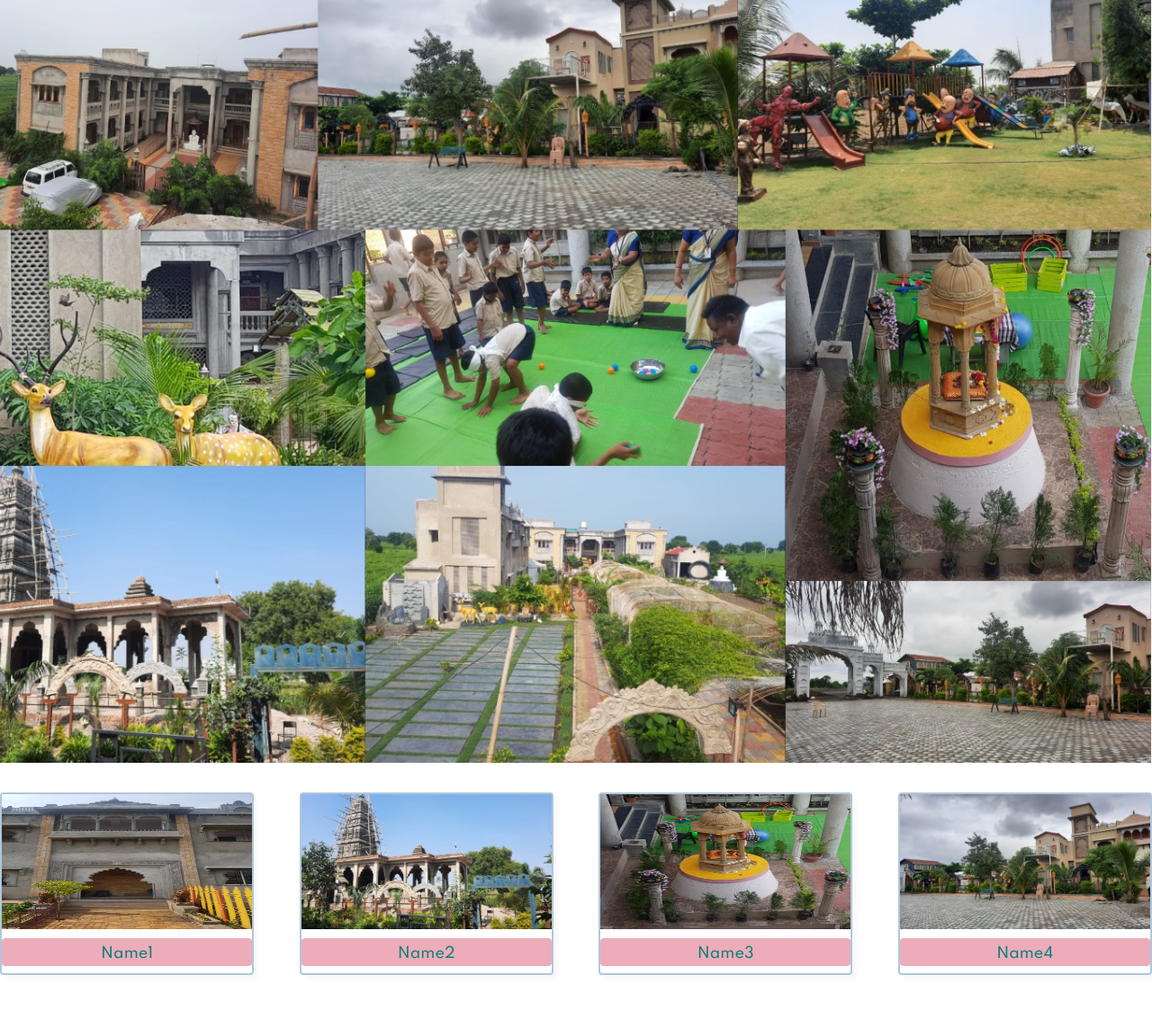
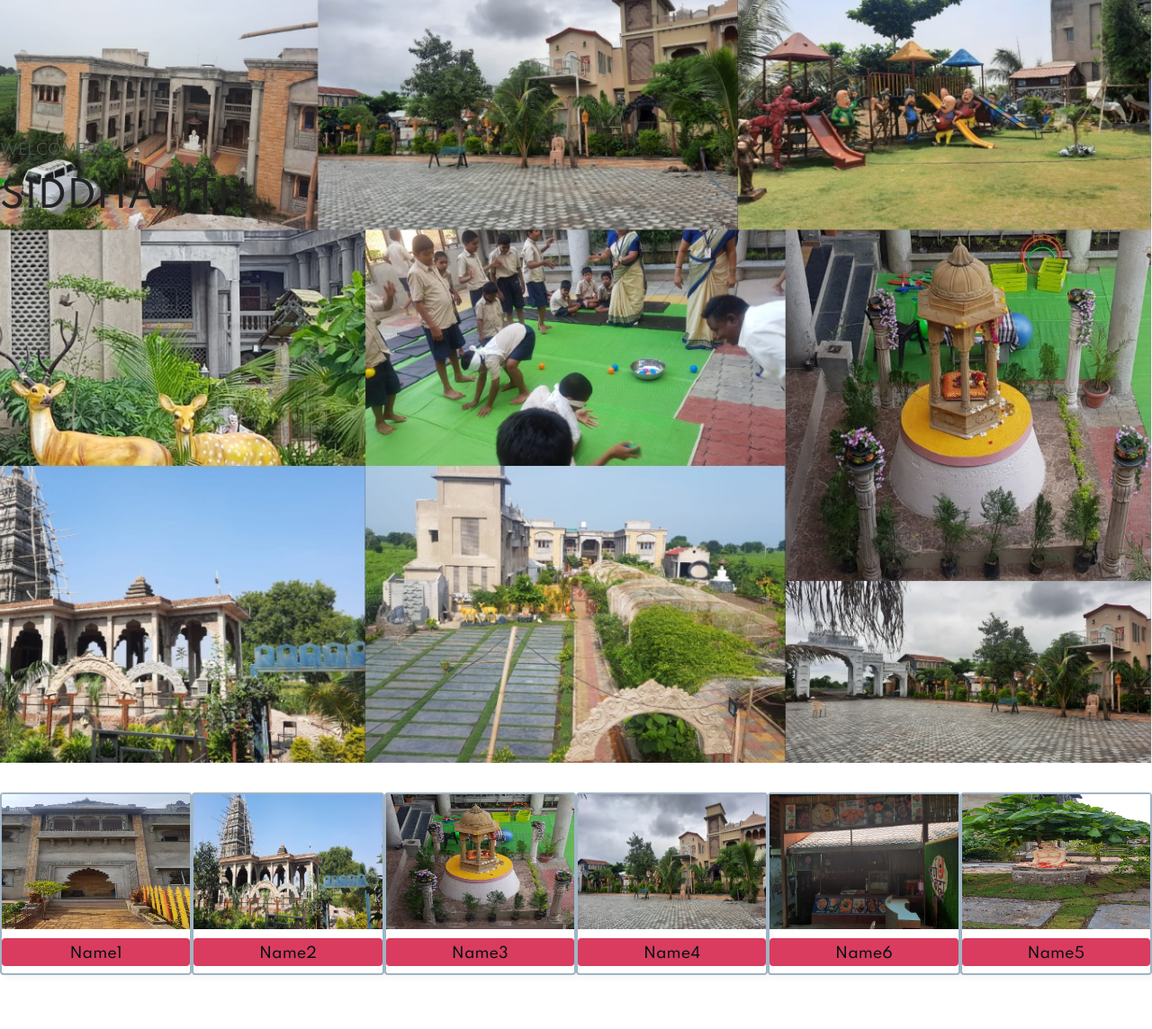
Before and after one commit to o-er/S-web, a plain HTML site: page code1/index.html in a window 1280 px wide. Shown: the part 149-1293 px from the top of the page at 90% size. After the commit the page ends 1264 px from the top, so only its background shows below. Drawn offline with nearby package versions, Linux system fonts and the light colour scheme.

Commit message:
Add files via upload

```diff
--- a/code1/index.html
+++ b/code1/index.html
@@ -48,14 +48,19 @@
    <section id="hero">
 
    </section>
+   <div class="text-box" >
+    <p>WELCOME TO </p>
+    <h1>SIDDHAPITH</h1>
+   </div>
 
    <section id="feature">
+
     <div class="fe-box">
-      <img src="img/feature1.jpg "  width="180" height="150"  alt="">
+      <img src="img/feature1.jpg" width="180" height="150" alt="">
       <h6>Name1</h6>
      </div>
      <div class="fe-box">
-      <img src="img/feature2.jpg " width="180" height="150"  alt="">
+      <img src="img/feature2.jpg" width="180" height="150"  alt="">
       <h6>Name2</h6>
      </div>
      <div class="fe-box">
@@ -63,7 +68,7 @@
       <h6>Name3</h6>
      </div>
      <div class="fe-box">
-      <img src="img/feature4.jpg " width="180" height="150"  alt="">
+      <img src="img/feature4.jpg" width="180" height="150"  alt="">
       <h6>Name4</h6>
      </div>
      <div class="fe-box">
@@ -71,7 +76,7 @@
       <h6>Name6</h6>
      </div>
      <div class="fe-box">
-      <img src="img/feature5.jpg " width="280" height="150"  alt="">
+      <img src="img/feature6.jpg " width="280" height="150"  alt="">
       <h6>Name5</h6>
      </div>
    </section>
--- a/code1/style.css
+++ b/code1/style.css
@@ -52,7 +52,7 @@ p{
 
 body {
     width: 100%;
-
+    background-color: #eff0f6;
 }
 
 
@@ -118,27 +118,33 @@ position: relative ;
     display: flex;
     align-items: center;
     justify-content: space-between;
-    flex-wrap: wrap;
+    flex-flow:row;
+
+
+
 }
 #feature .fe-box{
-    width: 282.3px;
+    width:282.3px ;
     text-align: center;
 
     box-shadow: 5px 5px 5px rgba(0, 0, 0, 0.03);
-    border: 2.1px solid #b0c7db;
+    border: 2.1px solid #a0b4c4;
     border-radius: 4px;
     margin: 31.5px 0;
-
+    transition: 1s;
 
 
 }
 
 #feature .fe-box:hover{
-    box-shadow: 14px 14px 14px rgba(52, 45, 171, 0.1);
+    transform: scale(1.3);
+    z-index: 2;
+    box-shadow: 14px 14px 14px rgba(71, 16, 1, 0.1);
 }
 
 #feature .fe-box img{
-    width:100%;
+    width: 100%;
+    margin: auto;
     margin-bottom: 10px;
 }
 
@@ -146,8 +152,8 @@ position: relative ;
     padding: 9px 8px 6px 8px;
     line-height: 1;
     border-radius: 4px;
-    color: #088178;
-    background-color: #edacba;
+    color: #041413;
+    background-color: #d93c5e;
 }
 #body {
     position: relative;
@@ -161,3 +167,21 @@ position: relative ;
     top: 6px;
     left: 6px;
   }
+
+  .col-4{
+
+    flex-basis: 25%;
+
+    padding: 10px;
+
+    min-width: 200px; margin-bottom: 50px; }
+
+    .col-4 img{ width: 100%;
+
+    }
+
+    .text-box{
+        color: rgb(10, 31, 56);
+        position: absolute;
+        bottom:50%
+    }
```
